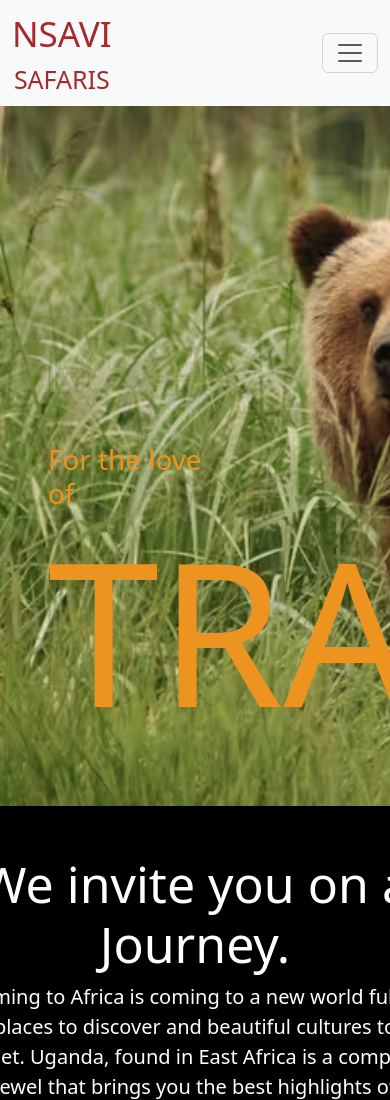
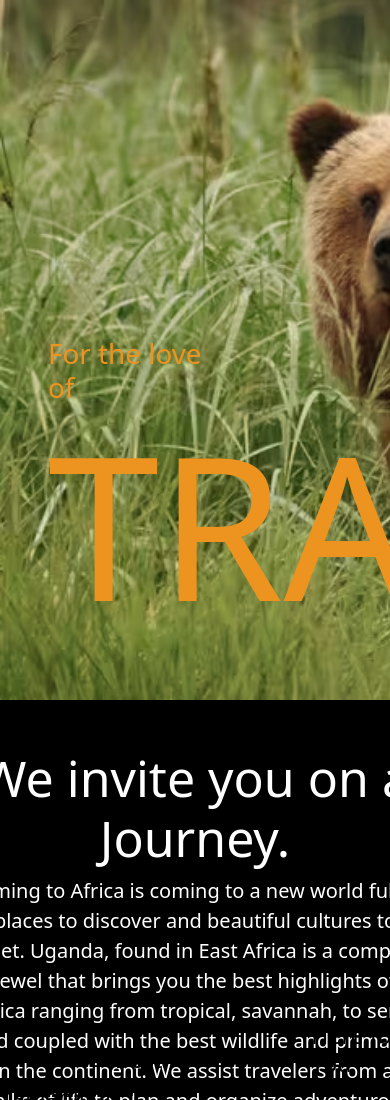
Before and after one commit to princedesai0118/tourtravels, a plain HTML site: page index.html in a window 390 px wide. Shown: the top 1100 px of the page. Drawn offline with nearby package versions, Linux system fonts and the light colour scheme.

Commit message:
Update index.html

```diff
--- a/index.html
+++ b/index.html
@@ -14,7 +14,7 @@
 
 <body>
 
-    <nav class="navbar navbar-expand-lg bg-body-tertiary d-flex align-items-center justify-content-center">
+    <nav class="navbar navbar-expand-lg bg-body-tertiary d-md-flex d-none align-items-center justify-content-center ">
 
 
         <div class="container-fluid">
```
